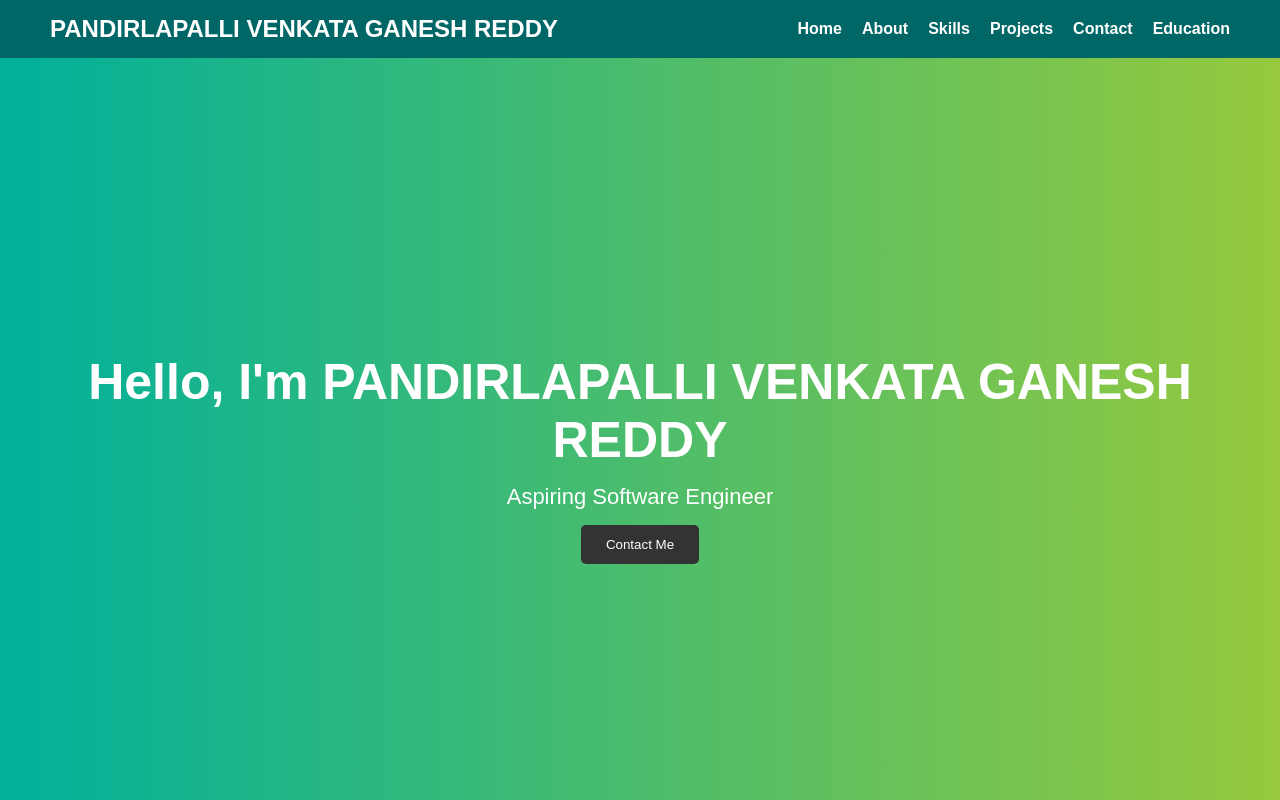
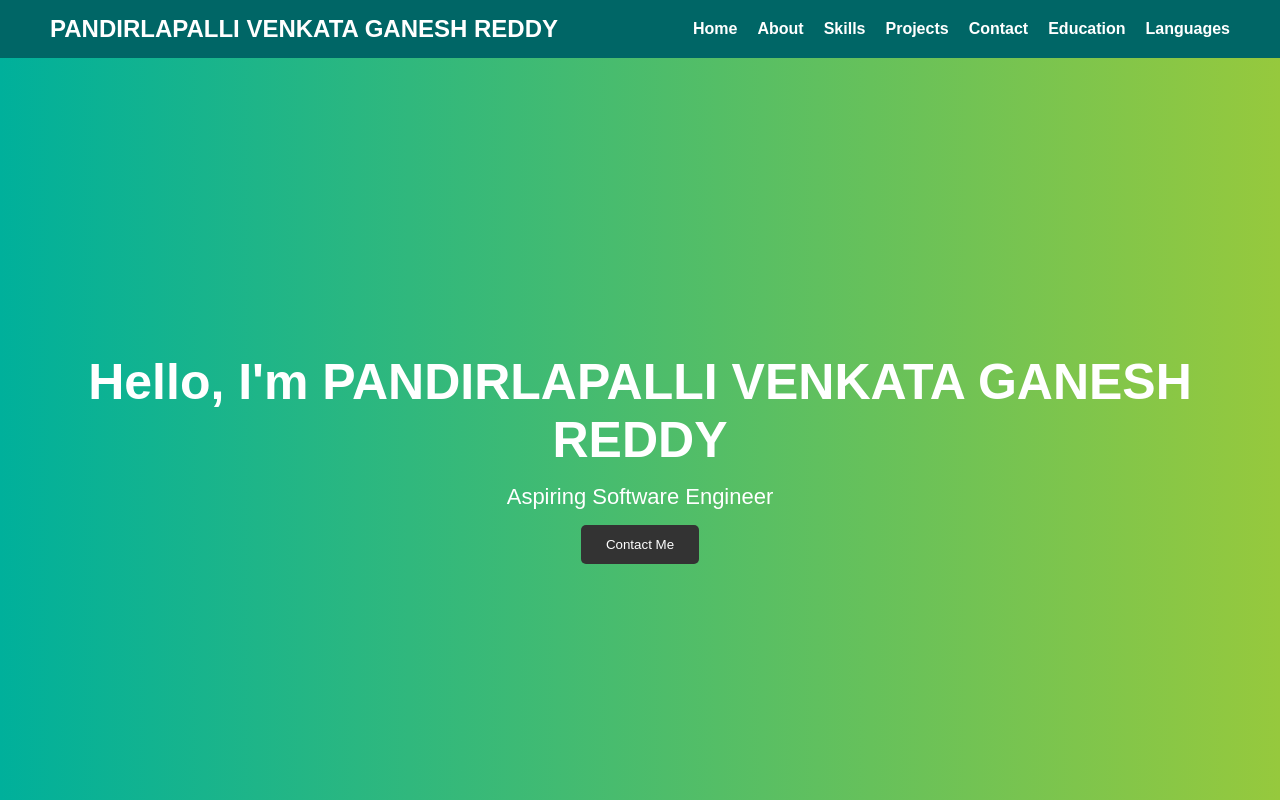
Before and after one commit to venkataganesh436/Portfolio-for-Full-Stack-Web, a plain HTML site: page index.html in a window 1280 px wide. Shown: the top 800 px of the page. Drawn offline with Linux system fonts and the light colour scheme.

Commit message:
Update index.html

```diff
--- a/index.html
+++ b/index.html
@@ -20,6 +20,7 @@
             <li><a href="#projects">Projects</a></li>
             <li><a href="#contact">Contact</a></li>
             <li><a href="#education">Education</a></li>
+            <li><a href="#Languages">Languages</a></li>
         </ul>
     </nav>
 </header>
```
